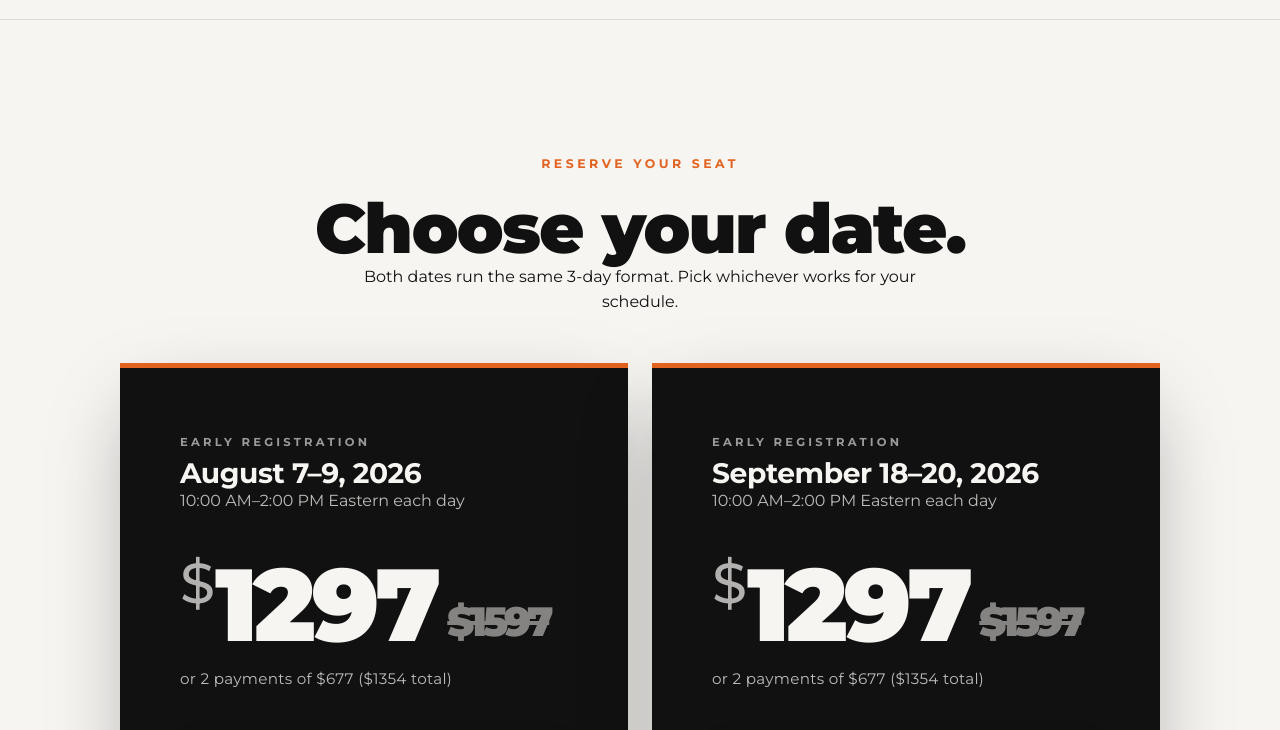
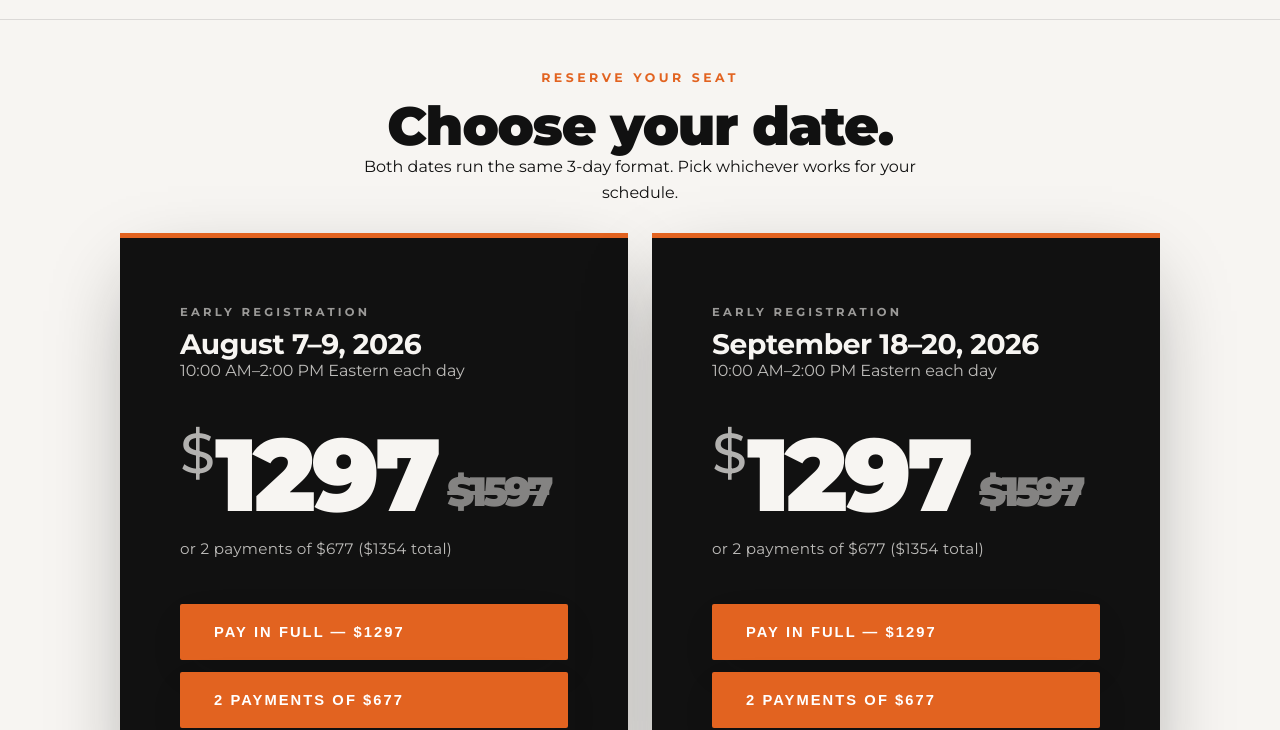
Before and after one commit to EricEdmeades/OneTalkWorkshop, a website built with Vite: page register.html in a window 1280 px wide. Shown: the part 71-801 px from the top of the page. Built offline with nearby package versions, Linux system fonts and the light colour scheme; no server answers.

Commit message:
style: keep register date cards + CTAs above the fold on desktop
Scope a compact layout to the register page via a new body.page-register
class: cut the section top padding (130px -> 44px), cap the h1 size, and
trim the eyebrow/sub-headline margins. index.html is unaffected.

Co-Authored-By: Claude Opus 4.8 <noreply@anthropic.com>

```diff
--- a/register.html
+++ b/register.html
@@ -14,7 +14,7 @@
 <link href="https://fonts.googleapis.com/css2?family=Montserrat:wght@300;400;500;600;700;800;900&family=Lora:ital,wght@0,400;0,500;0,600;0,700;1,400;1,500;1,600;1,700&display=swap" rel="stylesheet">
 <link rel="stylesheet" href="/src/styles.css">
 </head>
-<body>
+<body class="page-register">
 
 <!-- Nav (logo only — this page IS the reserve destination) -->
 <nav class="topnav">
@@ -31,7 +31,7 @@
     <div class="offer-inner">
       <span class="eyebrow">Reserve Your Seat</span>
       <h1>Choose your date.</h1>
-      <p class="lead" style="max-width:560px; margin:0 auto 3rem;">Both dates run the same 3-day format. Pick whichever works for your schedule.</p>
+      <p class="lead" style="max-width:560px; margin:0 auto 1.75rem;">Both dates run the same 3-day format. Pick whichever works for your schedule.</p>
     </div>
 
     <div class="register-cards">
--- a/src/styles.css
+++ b/src/styles.css
@@ -353,6 +353,11 @@
 
   /* ================= SECTION HEADER ================= */
   .sect-pad { padding: 130px 0; }
+
+  /* Register page: compact top so the date cards + CTAs sit above the fold on desktop */
+  .page-register .sect-pad { padding: 44px 0 72px; }
+  .page-register .offer h1 { font-size: clamp(2.2rem, 4.2vw, 3.4rem); }
+  .page-register .eyebrow { margin-bottom: 0.7rem; }
   .sect-head { text-align: center; max-width: 820px; margin: 0 auto 70px; }
   .sect-head h2 { margin-bottom: 22px; }
   .sect-head .lead { font-size: 1.15rem; color: var(--charcoal); font-weight: 400; line-height: 1.6; }
```
